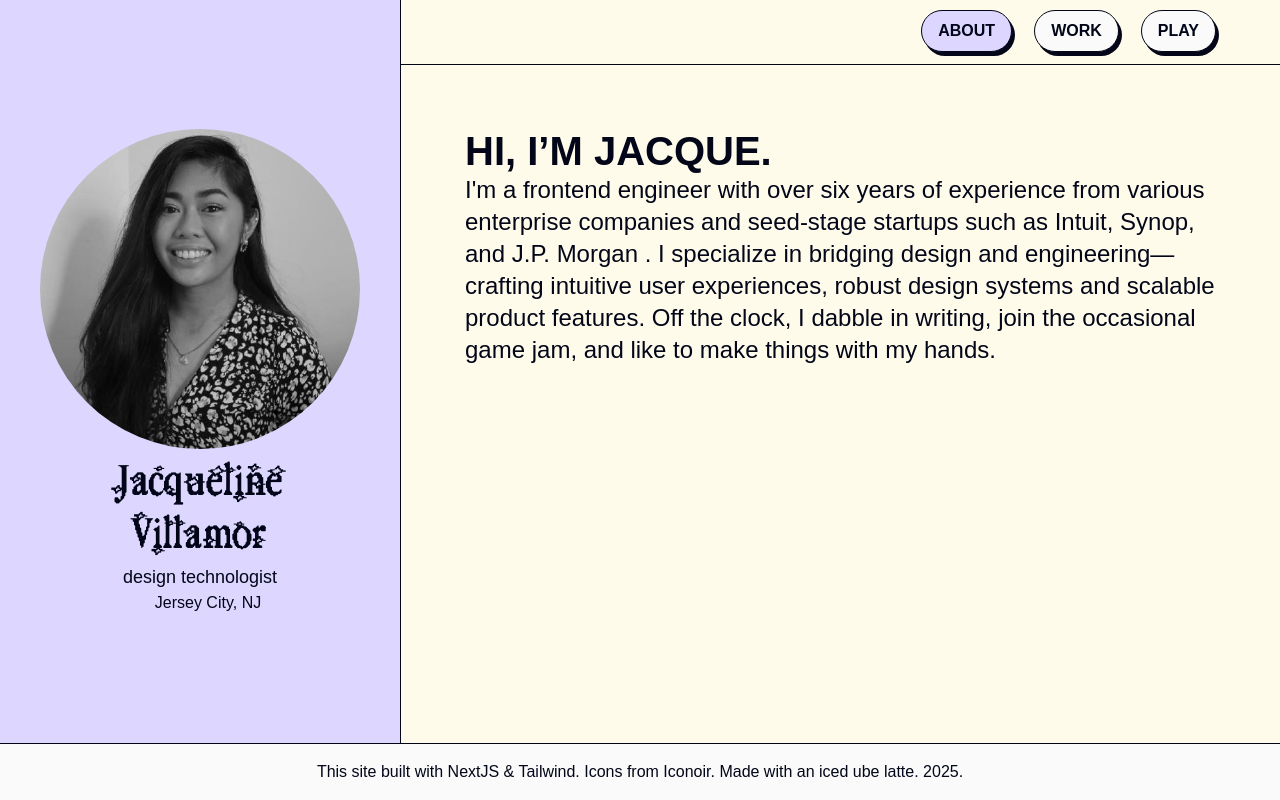
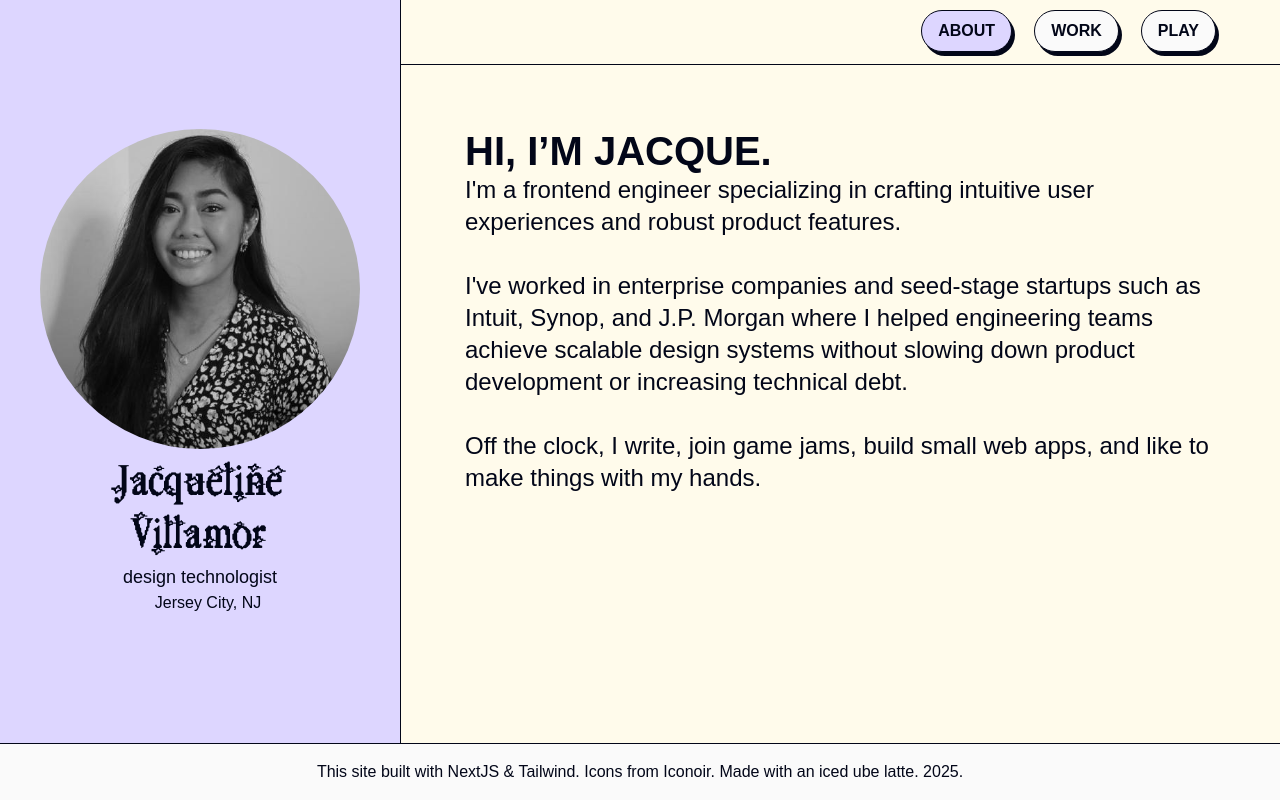
Before and after one commit to jacolin-web/jacolinvilla-website, a Next.js app: page / in a window 1280 px wide. Built offline with nearby package versions, Linux system fonts and the light colour scheme; some icons are missing.

Commit message:
Updated about copy

```diff
--- a/src/app/sections/About.tsx
+++ b/src/app/sections/About.tsx
@@ -6,16 +6,18 @@ function About() {
         <div className="flex flex-wrap">
           <h2>Hi, I&rsquo;m Jacque. </h2>
           <br/>
-          <p className="text-md text-center md:text-left md:text-2xl">
-            I&apos;m a frontend engineer with over six years of experience from various enterprise companies and
-            seed-stage startups such as
-            <a className="inline-link"> Intuit, Synop, and J.P. Morgan </a>.
-
-            I specialize in bridging design and engineering—crafting intuitive user experiences,
-            robust design systems and scalable product features.
-
-            Off the clock, I dabble in <a className="inline-link">writing</a>,
-            join the occasional <a className="inline-link">game jam</a>,
+          <p className="text-md text-left md:text-left md:text-2xl">
+            I&apos;m a frontend engineer specializing in crafting intuitive user experiences and
+             robust product features.
+             <br />
+             <br />
+            I&apos;ve worked in enterprise companies and seed-stage startups such as
+            <a className="inline-link"> Intuit, Synop, and J.P. Morgan</a> where I helped engineering teams
+            achieve scalable design systems without slowing down product development or increasing technical debt.
+            <br />
+            <br />
+            Off the clock, I  <a className="inline-link">write</a>,
+            join <a className="inline-link">game jams</a>, build small <a className="inline-link">web apps</a>,
             and like to <a className="inline-link">make things</a> with my hands.
           </p>
           <div className="flex justify-center md:justify-start gap-1 md:gap-4 text-2xl py-4 w-full">
```
